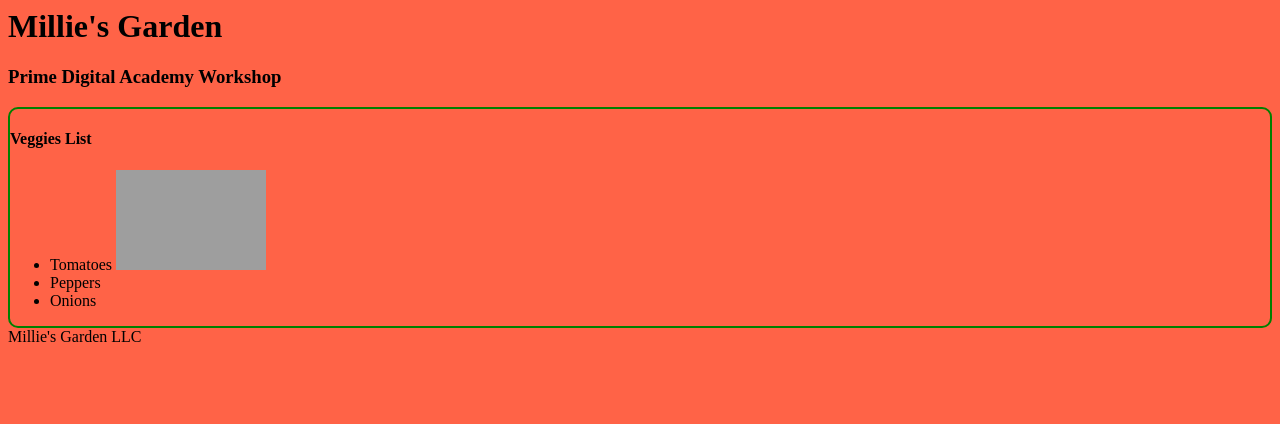
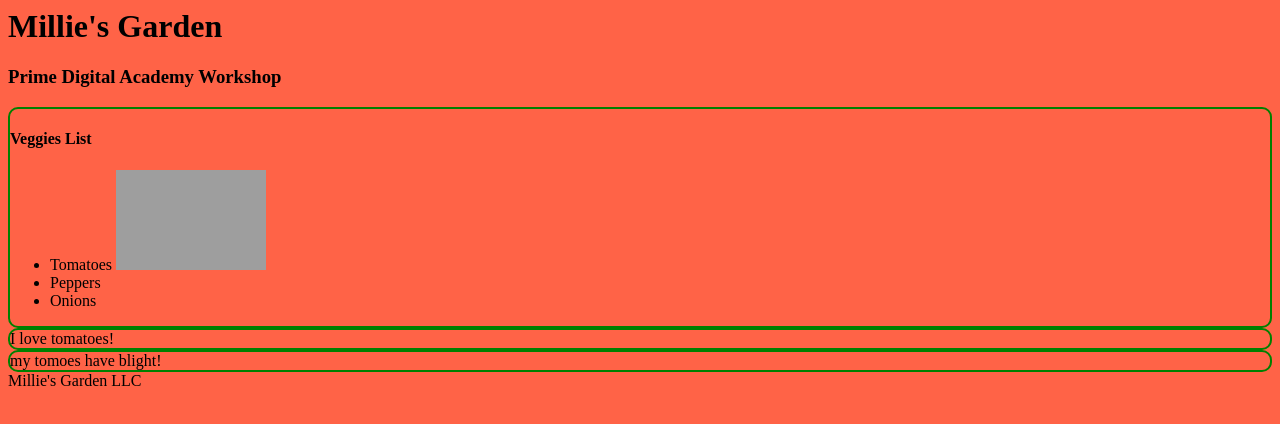
Before and after one commit to mhwalsh/html-css-workshop, a plain HTML site: page index.html in a window 1280 px wide. Drawn offline with Linux system fonts and the light colour scheme; grey boxes are pictures that could not be loaded.

Commit message:
update the html to show the end

```diff
--- a/index.html
+++ b/index.html
@@ -8,7 +8,7 @@
       <h1>Millie's Garden</h1>
       <h3>Prime Digital Academy Workshop</h3>
    </header>
-    <article>
+    <article class="garden-content">
       <h4> Veggies List</h4>
        <ul>
          <li>
@@ -19,6 +19,14 @@
          <li>Onions</li>
        </ul>
      </article>
+
+     <!-- showing class vs id  -->
+     <article id="first-post" class="blog">
+       I love tomatoes!
+     </article>
+     <article class="blog">
+       my tomoes have blight!
+     </article>
   </body>
   <footer>
     Millie's Garden LLC
```
